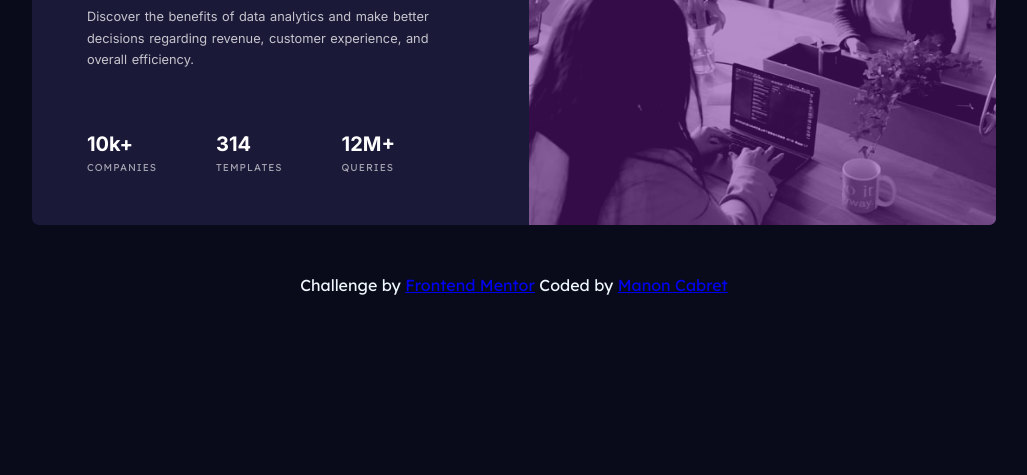
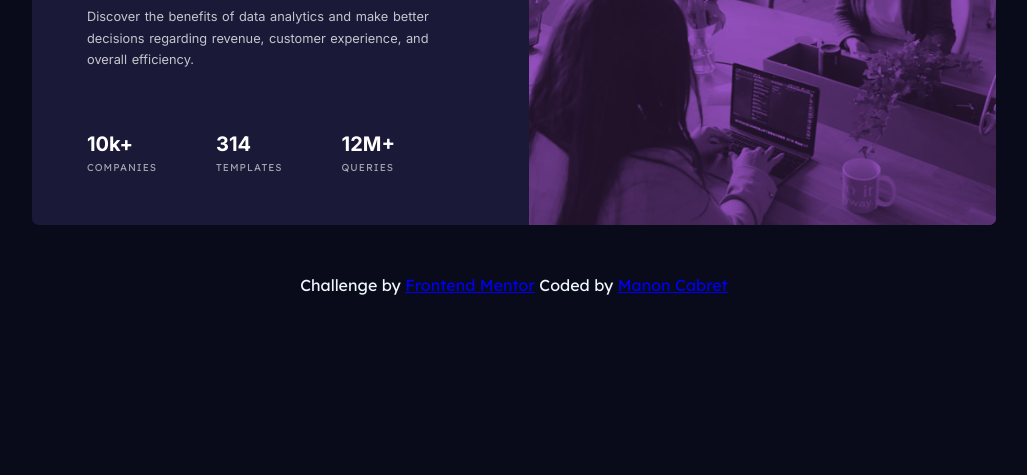
Before and after one commit to GirafOnTrip/Stats-preview-card-component, a plain HTML site: page index.html in a window 1280 px wide. Shown: the part 325-800 px from the top of the page, without its empty margins (126-1153 px from the left). Drawn offline with Linux system fonts and the light colour scheme.

Commit message:
Couleur image mix-blend-mode

```diff
--- a/style.css
+++ b/style.css
@@ -26,8 +26,6 @@ body{
     border-radius: 7px;
 
     margin-bottom: 50px;
-
-    width: max-content;
 
     display: grid;
     grid-template-columns: 497px 467px;
@@ -123,8 +121,7 @@ p{
 
     width: 100%;
     height: 100%;
-    background: #901abeab;
-    z-index: 1;
+    background: #9651c1;
 
 }
 
@@ -136,8 +133,8 @@ img{
     height: 100%;
     width: 100%;
     position: absolute;
-    opacity: 0.5;
-    filter: contrast(1.2);
+    mix-blend-mode: multiply;
+    opacity: 0.8;
 
 }
 
```
